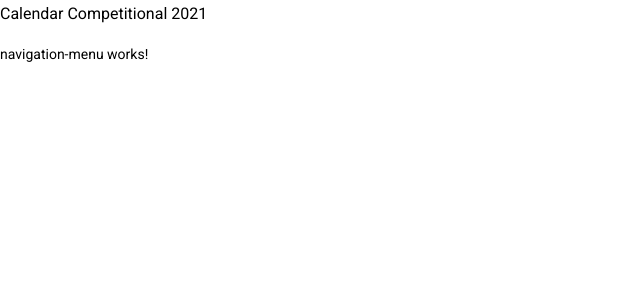
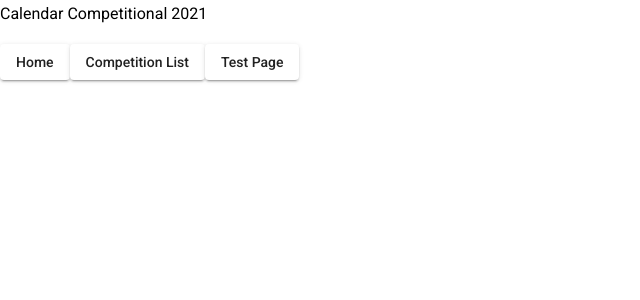
Before and after one commit to alveskan47/competitions-a9-test1, an Angular app: page / in a window 1280 px wide. Shown: the top 300 px of the page, without its empty margins (0-640 px from the left). Built offline with nearby package versions, Linux system fonts and the light colour scheme.

Commit message:
C-004 - navigation-menu content

```diff
--- a/src/app/navigation-menu/navigation-menu.component.html
+++ b/src/app/navigation-menu/navigation-menu.component.html
@@ -1 +1,5 @@
-<p>navigation-menu works!</p>
+<div class="navigation-menu-content">
+  <button mat-raised-button>Home</button>
+  <button mat-raised-button>Competition List</button>
+  <button mat-raised-button>Test Page</button>
+</div>
```
Also changed, not shown: src/app/app.module.ts (+7 -1 lines).
